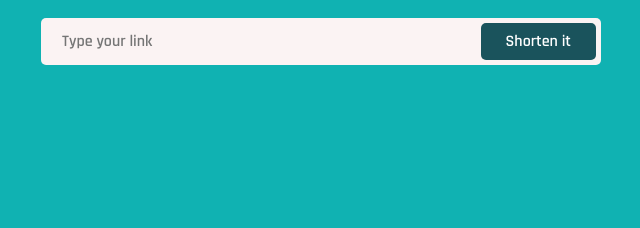
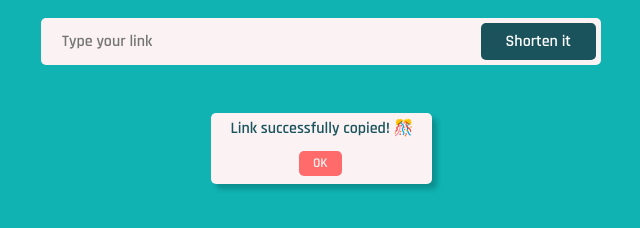
Before and after one commit to kasia-gwc/repo, a plain HTML site: page index.html in a window 1280 px wide. Shown: the part 230-458 px from the top of the page, without its empty margins (319-959 px from the left). Drawn offline with Linux system fonts and the light colour scheme.

Commit message:
added alert notif box

```diff
--- a/app.js
+++ b/app.js
@@ -9,6 +9,7 @@
  *  .then(response => console.log(response)) response will consist { ok, result }
  *  .catch(error => console.log(error))
  */
+import swal from 'sweetalert';
 
 const mainContainer = document.querySelector('.main-container')
 const longLink = document.getElementById('long-link-form')
--- a/index.html
+++ b/index.html
@@ -29,8 +29,12 @@
           <input type="submit" class="button-shorten" value="Shorten it" />
         </form>
       </div>
-      <!-- dynamice links will be populated below -->
+      <!-- dynamic links will be populated below -->
       <div id="shorten-links-container"></div>
+      <div class="success-alert">
+        <span><strong>Link successfully copied! 🎊</strong></span>
+        <input type="button" class="close" data-dismiss="alert" value="OK" />
+      </div>
     </div>
     <script src="./app.js"></script>
   </body>
--- a/style.css
+++ b/style.css
@@ -92,3 +92,26 @@ h1 {
 input:focus:invalid {
   border: 3px solid var(--bittersweet);
 }
+.success-alert {
+  color: var(--midnight-green-eagle-green);
+  background-color: #fbf3f3;
+  padding-left: 20px;
+  padding-right: 18px;
+  padding-top: 5px;
+  padding-bottom: 45px;
+  border-radius: var(--border-radius);
+  box-shadow: 5px 5px 5px rgba(0,0,0,0.2);
+  position: relative;
+}
+.close {
+  border-radius: var(--border-radius);
+  font-weight: bold;
+  margin-left: auto;
+  padding: 4px 14px;
+  color: var(--dirty-white);
+  background-color: var(--bittersweet);
+  border: none;
+  position: absolute;
+  bottom: 8px;
+  left: 40%;
+}
```
Also changed, not shown: 1 other file.
